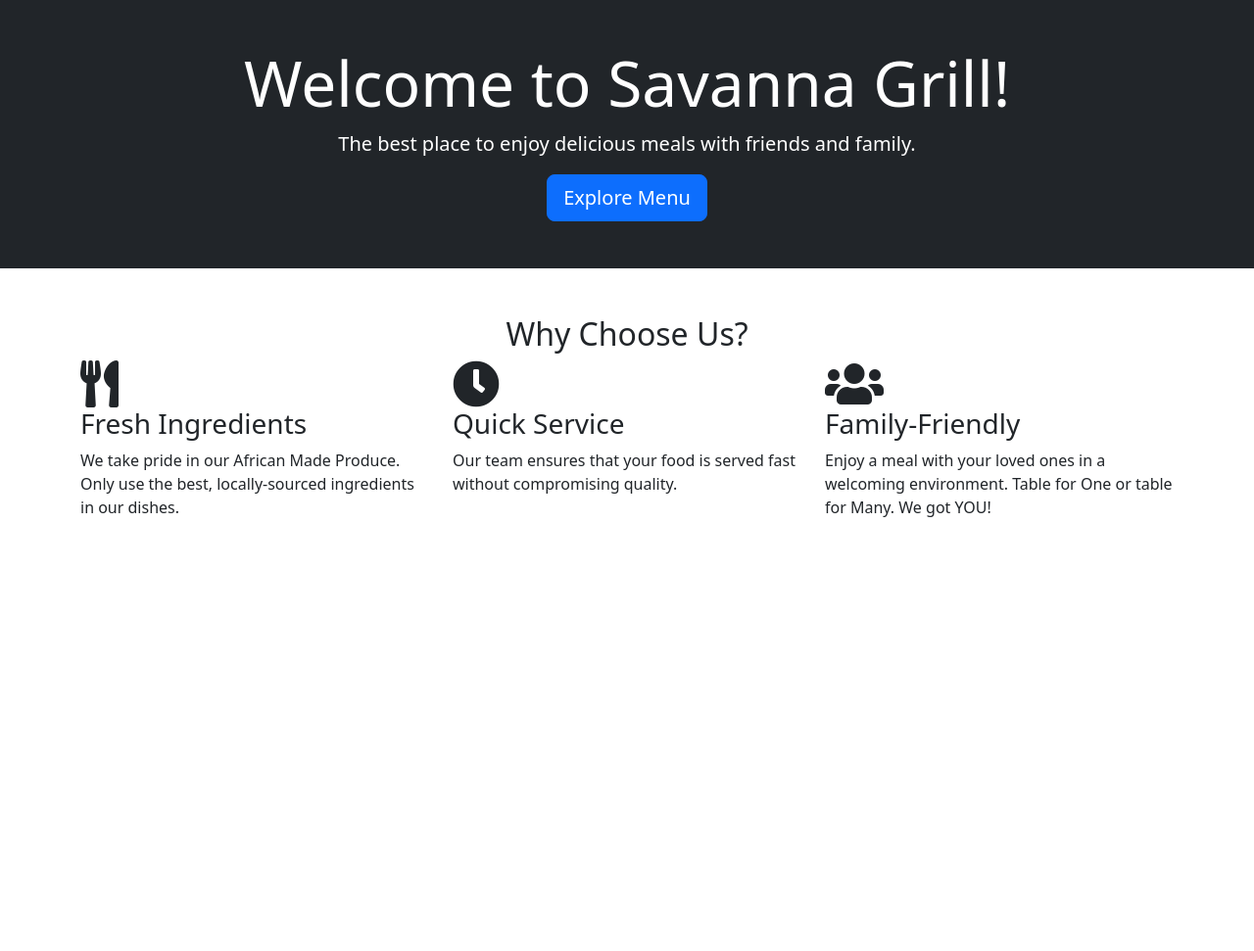
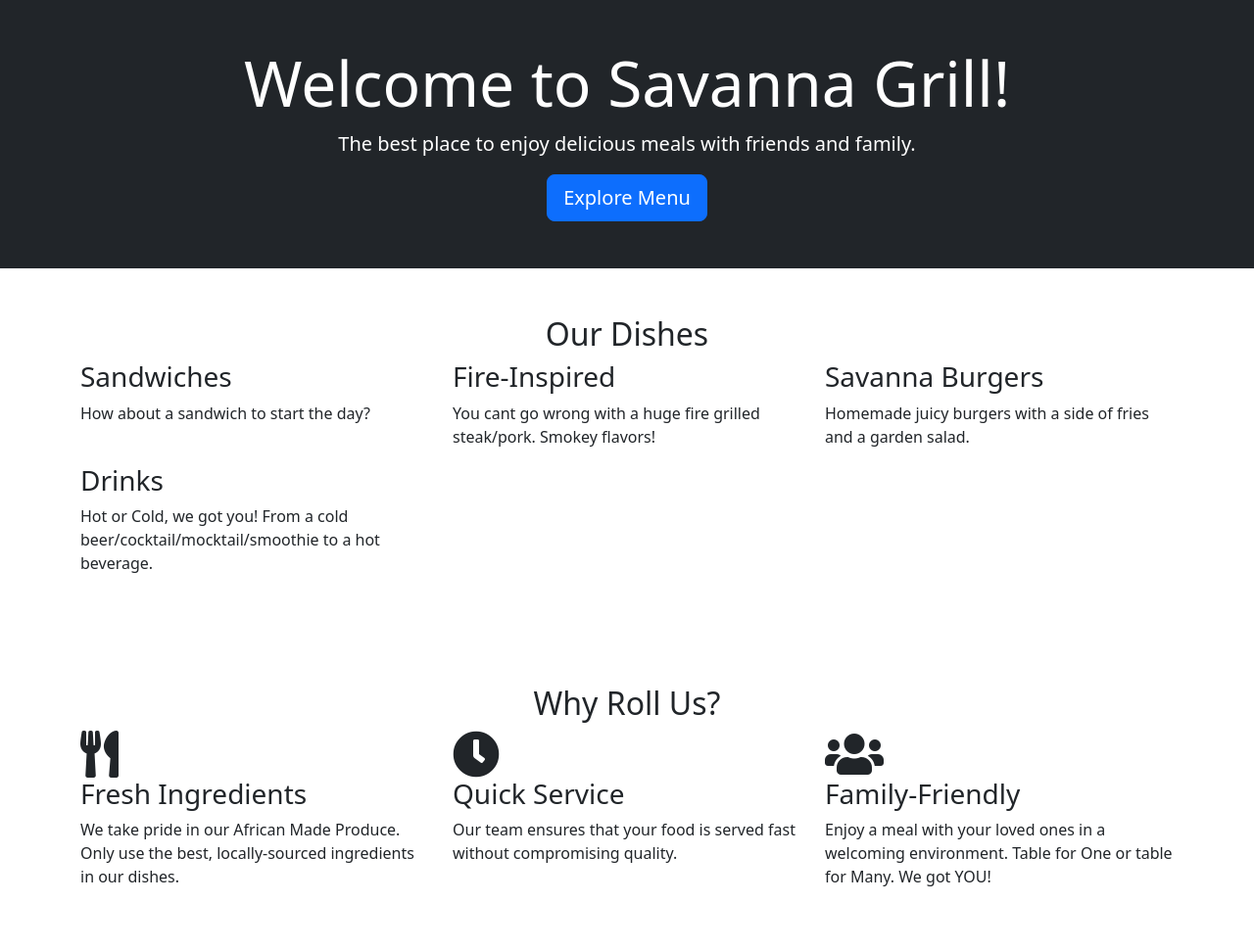
Before and after one commit to HazelHawadi/Savanna-Grill, a Django app: page / in a window 1280 px wide. Shown: the part 57-1028 px from the top of the page at 98% size. Before the commit the page ends 585 px from the top, so only its background shows below. Run offline with Django 5.2, Linux system fonts and the light colour scheme.

Commit message:
Enhance homepage with featured menu items and layout improvements

```diff
--- a/templates/home.html
+++ b/templates/home.html
@@ -13,9 +13,34 @@
     </div>
 </section>
 
+<!-- Featured Menu Items -->
+<section class="featured-menu py-5">
+    <div class="container">
+        <h2 class="text-center">Our Dishes</h2>
+        <div class="row">
+            <div class="col-md-4">
+                <h3>Sandwiches</h3>
+                <p>How about a sandwich to start the day?</p>
+            </div>
+            <div class="col-md-4">
+                <h3>Fire-Inspired</h3>
+                <p>You cant go wrong with a huge fire grilled steak/pork. Smokey flavors!</p>
+            </div>
+            <div class="col-md-4">
+                <h3>Savanna Burgers</h3>
+                <p>Homemade juicy burgers with a side of fries and a garden salad.</p>
+            </div>
+            <div class="col-md-4">
+                <h3>Drinks</h3>
+                <p>Hot or Cold, we got you! From a cold beer/cocktail/mocktail/smoothie to a hot beverage.</p>
+            </div>
+        </div>
+    </div>
+</section>
+
 <section class="about-us py-5">
     <div class="container">
-        <h2 class="text-center">Why Choose Us?</h2>
+        <h2 class="text-center">Why Roll Us?</h2>
         <div class="row">
             <div class="col-md-4">
                 <i class="fas fa-utensils fa-3x"></i>
```
